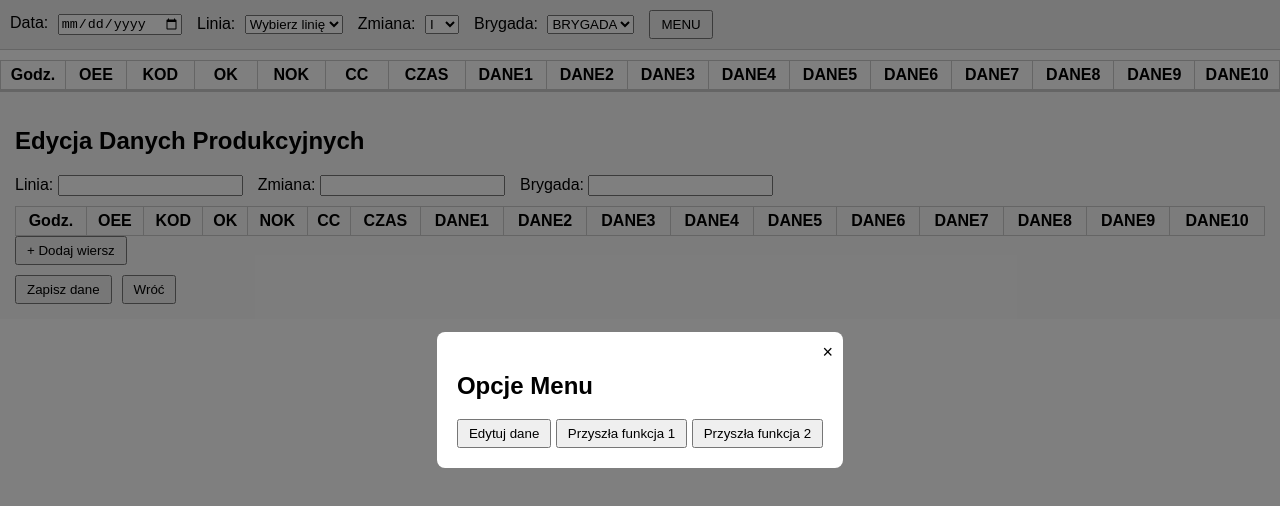
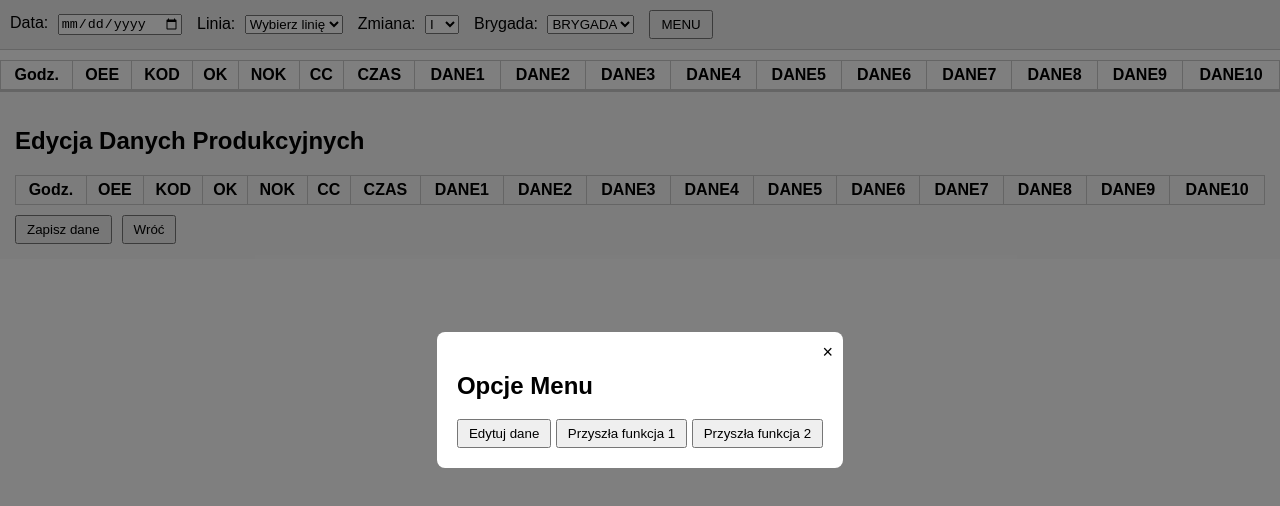
Before and after one commit to MagnaDG/Raport_dzienny, a plain HTML site: page index.html in a window 1280 px wide. Both pictures are taken after a click on the button "Edytuj dane". Drawn offline with Linux system fonts and the light colour scheme.

Commit message:
Update index.html

```diff
--- a/index.html
+++ b/index.html
@@ -18,7 +18,7 @@
             <select id="line-select">
                 <option value="">Wybierz linię</option>
                 <option value="MP4">MP4</option>
-                <option value="Linia B">Linia B</option>
+                <option value="liniaB">Linia B</option>
             </select>
         </div>
         <div class="control-group">
@@ -38,6 +38,7 @@
                 <option value="C">C</option>
             </select>
         </div>
+
         <div class="control-group">
             <button id="menu-button">MENU</button>
         </div>
@@ -47,55 +48,40 @@
         <table id="report-table">
             <thead>
                 <tr>
-                    <th style="width:60px">Godz.</th>
-                    <th style="width:60px">OEE</th>
-                    <th style="width:70px">KOD</th>
-                    <th style="width:70px">OK</th>
-                    <th style="width:70px">NOK</th>
-                    <th style="width:70px">CC</th>
-                    <th style="width:80px">CZAS</th>
-                    <th style="width:80px">DANE1</th>
-                    <th style="width:80px">DANE2</th>
-                    <th style="width:80px">DANE3</th>
-                    <th style="width:80px">DANE4</th>
-                    <th style="width:80px">DANE5</th>
-                    <th style="width:80px">DANE6</th>
-                    <th style="width:80px">DANE7</th>
-                    <th style="width:80px">DANE8</th>
-                    <th style="width:80px">DANE9</th>
-                    <th style="width:80px">DANE10</th>
+                    <th>Godz.</th>
+                    <th>OEE</th>
+                    <th>KOD</th>
+                    <th>OK</th>
+                    <th>NOK</th>
+                    <th>CC</th>
+                    <th>CZAS</th>
+                    <th>DANE1</th>
+                    <th>DANE2</th>
+                    <th>DANE3</th>
+                    <th>DANE4</th>
+                    <th>DANE5</th>
+                    <th>DANE6</th>
+                    <th>DANE7</th>
+                    <th>DANE8</th>
+                    <th>DANE9</th>
+                    <th>DANE10</th>
                 </tr>
             </thead>
-            <tbody></tbody>
+            <tbody>
+            </tbody>
         </table>
-    </main>
 
-    <!-- Sekcja edycji -->
         <div id="edit-section" class="hidden">
             <h2>Edycja Danych Produkcyjnych</h2>
-
-        <div class="edit-header">
-            <label>Linia:
-                <input type="text" id="edit-line">
-            </label>
-            <label>Zmiana:
-                <input type="text" id="edit-shift">
-            </label>
-            <label>Brygada:
-                <input type="text" id="edit-brigade">
-            </label>
+            <div id="edit-table-container">
             </div>
-
-        <div id="edit-table-container"></div>
-        <button id="add-row-button">+ Dodaj wiersz</button>
-
             <div class="edit-buttons">
                 <button id="save-data-button">Zapisz dane</button>
                 <button id="back-button">Wróć</button>
             </div>
         </div>
+    </main>
 
-    <!-- Menu modal -->
     <div id="menu-modal" class="modal-overlay hidden">
         <div class="modal-content">
             <span class="close-button">&times;</span>
```
Lines whose indentation alone changed are shown as unchanged.
